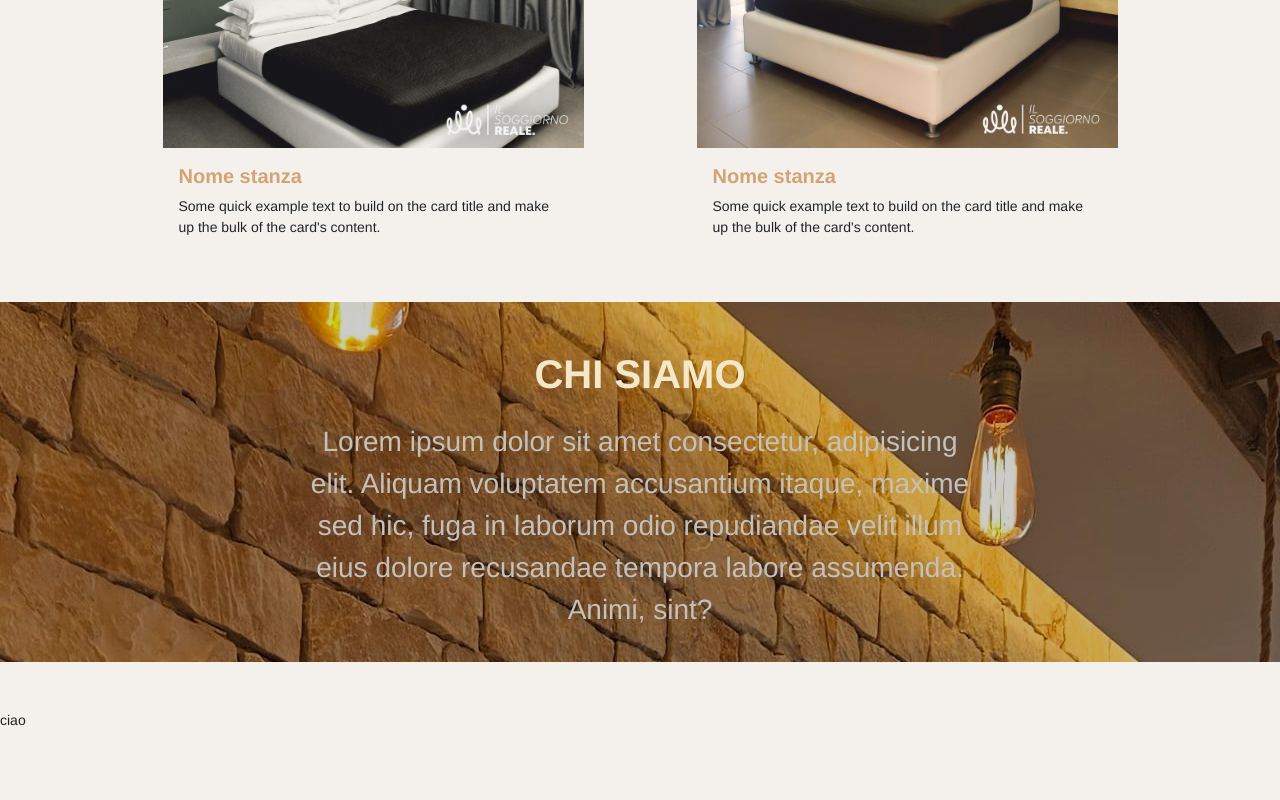
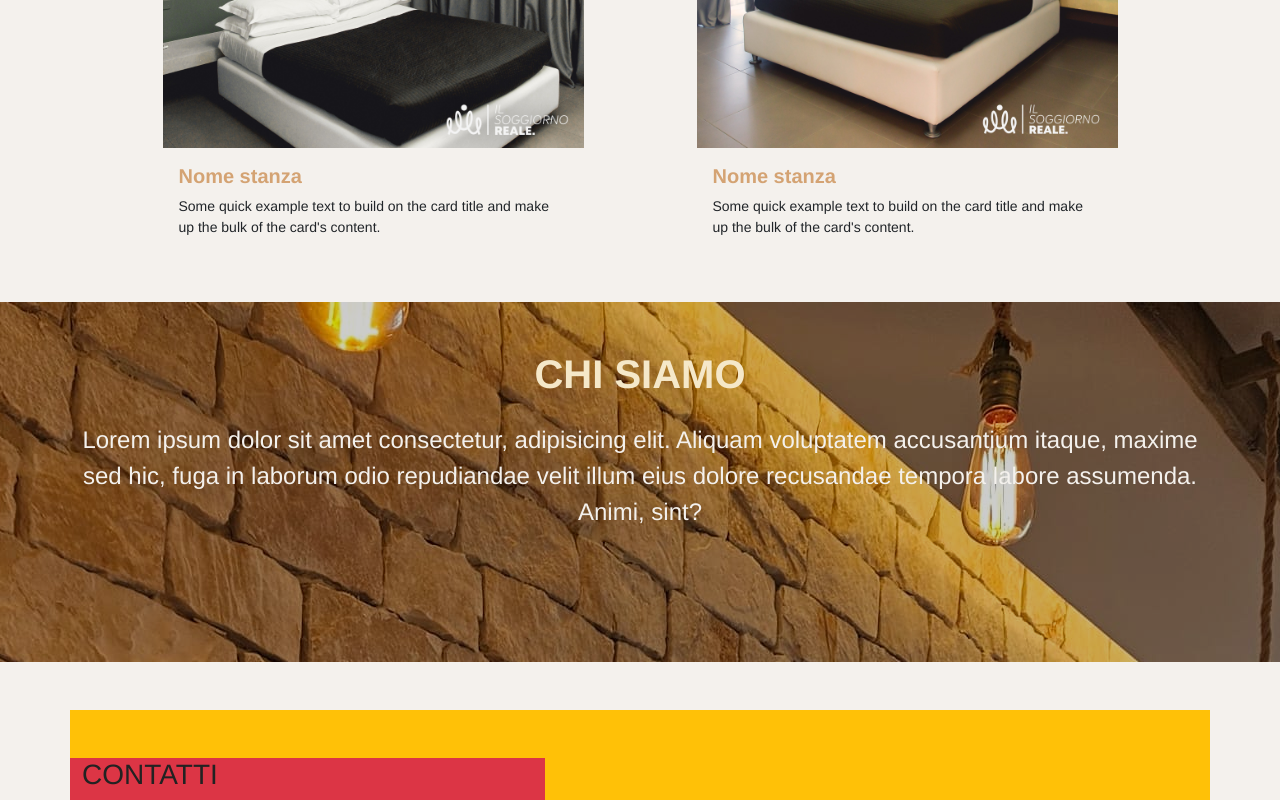
Before and after one commit to Andrea-Asaro/Copacabana_colors_whiteOverlay, a React (Vite) app: page / in a window 1280 px wide. Shown: the part 1845-2645 px from the top of the page. Before the commit the page ends 2576 px from the top, so only its background shows below. Built offline with nearby package versions, Linux system fonts and the light colour scheme.

Commit message:
aggiustato responsiveness sezione chi siamo, aggiustato spacing fra le card

```diff
--- a/src/components/ChiSiamo.css
+++ b/src/components/ChiSiamo.css
@@ -1,19 +1,37 @@
 .imgBand{
     background-image: url(../media/chisiamo.jpeg);
-    height: 45vh;
+    min-height: 45vh;
     background-position: top;
     position: relative;
 }
 
 .shadeBand{
     position: absolute;
-     height: 100%;
+    height: 100%;
     width: 100%;
     background-color: rgba(0, 0, 0, 0.2);
     z-index: 1;
 }
 
 .lorem{
-    padding-right: 300px;
-    padding-left: 300px;
+    padding-right: 5%;
+    padding-left: 5%;
 }
+
+@media (max-width: 767px) {
+    .imgBand{
+        background-image: url(../media/chisiamo.jpeg);
+        min-height: 60vh;
+        background-position: top;
+        position: relative;
+    }
+}
+
+@media (max-width: 820px) {
+    .imgBand{
+        background-image: url(../media/chisiamo.jpeg);
+        min-height: 50vh;
+        background-position: top;
+        position: relative;
+    }
+}
--- a/src/components/ChiSiamo.jsx
+++ b/src/components/ChiSiamo.jsx
@@ -1,24 +1,17 @@
 import './ChiSiamo.css'
 
-import chisiamo from '../media/chisiamo.jpeg';
-
 export default function Colors(){
-
-
 
     return(
         <>
         <div className="container-fluid my-5">
             <div className='row imgBand'>
-                <div className='shadeBand'></div>
-                <h3 className='z-2 h1 pt-5 text-center fw-bold text2' >CHI SIAMO</h3>
-                <p className='text0 text-center fs-3 lorem'>Lorem ipsum dolor sit amet consectetur, adipisicing elit. Aliquam voluptatem accusantium itaque, maxime sed hic, fuga in laborum odio repudiandae velit illum eius dolore recusandae tempora labore assumenda. Animi, sint?</p>
+                <div className='col-12 shadeBand'>
+                    <h3 className='z-2 h1 pt-5 text-center fw-bold text2'>CHI SIAMO</h3>
+                    <p className='text0 z-2 mt-4 text-center fs-4 lorem'>Lorem ipsum dolor sit amet consectetur, adipisicing elit. Aliquam voluptatem accusantium itaque, maxime sed hic, fuga in laborum odio repudiandae velit illum eius dolore recusandae tempora labore assumenda. Animi, sint?</p>
+                </div>
             </div>
         </div>
-        <div>ciao</div>
-
-
-
         </>
     )
 }
--- a/src/components/Colors.jsx
+++ b/src/components/Colors.jsx
@@ -26,8 +26,8 @@ export default function Colors(){
                 <h2 className="text-center my-5 text3">OUR COLORS</h2>
 
                 {/* card  */}
-                <div className="col-12 col-lg-5">
-                    <div className="card border-0 rounded-0 bg0 mt-lg-5">
+                <div className="col-12 col-lg-5 ">
+                    <div className="card border-0 rounded-0 bg0 mt-lg-5 mb-3 mb-lg-0">
                         <div className='overflow-hidden'>
                             <img src={riccio} className="card-img-top border-0" alt="..."/>
                         </div>
@@ -41,7 +41,7 @@ export default function Colors(){
                 {/* card  */}
                 {/* card  */}
                 <div className="col-12 col-lg-5">
-                    <div className="card border-0 rounded-0 bg0 mt-lg-5">
+                    <div className="card border-0 rounded-0 bg0 mt-lg-5 mb-3 mb-lg-0">
                         <img src={luminaire} className="card-img-top" alt="..."/>
                         <div className="card-body">
                             <h5 className='fw-bold text1'>Nome stanza</h5>
@@ -52,7 +52,7 @@ export default function Colors(){
                 {/* card  */}
                 {/* card  */}
                 <div className="col-12 col-lg-5">
-                    <div className="card border-0 rounded-0 bg0 mt-lg-5">
+                    <div className="card border-0 rounded-0 bg0 mt-lg-5 mb-3 mb-lg-0">
                         <img src={verde} className="card-img-top" alt="..."/>
                         <div className="card-body">
                             <h5 className='fw-bold text1'>Nome stanza</h5>
@@ -63,7 +63,7 @@ export default function Colors(){
                 {/* card  */}
                 {/* card  */}
                 <div className="col-12 col-lg-5">
-                    <div className="card border-0 rounded-0 bg0 mt-lg-5">
+                    <div className="card border-0 rounded-0 bg0 mt-lg-5 mb-3 mb-lg-0">
                         <img src={riccio} className="card-img-top" alt="..."/>
                         <div className="card-body">
                             <h5 className='fw-bold text1'>Nome stanza</h5>
--- /dev/null
+++ b/src/components/ContactsMap.jsx
@@ -0,0 +1,19 @@
+import "./ContactsMap.css"
+
+export default function ContactsMap(){
+
+    return(
+        <>
+        <div className="container pt-5 mt-5 bg-warning" >
+            <div className="row">
+                <div className="col-lg-5 bg-danger">
+                    <h3>CONTATTI</h3>
+                </div>
+                <div className="col-lg-7">
+
+                </div>
+            </div>
+        </div>
+        </>
+    )
+}
--- a/src/components/Home.jsx
+++ b/src/components/Home.jsx
@@ -1,6 +1,7 @@
 import Hero from './Hero';
 import Colors from './Colors';
 import ChiSiamo from './ChiSiamo';
+import ContactsMap from './ContactsMap';
 
 
 
@@ -12,6 +13,7 @@ export default function Home(){
       <Hero/>
       <Colors/>
       <ChiSiamo/>
+      <ContactsMap/>
 
     </div>
 
```
Also changed, not shown: src/components/ContactsMap.css (added).
